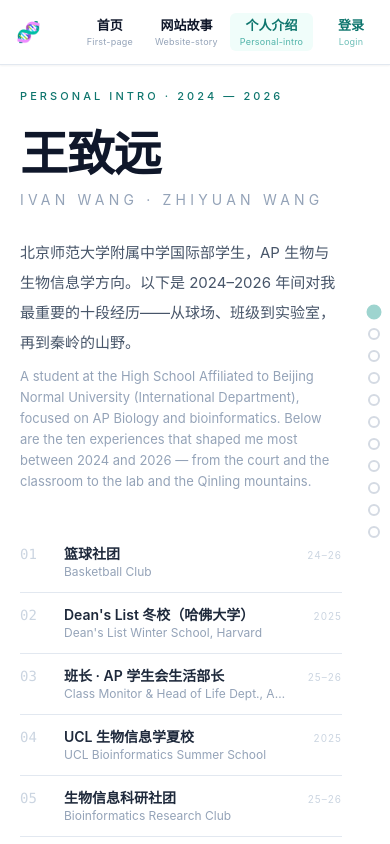
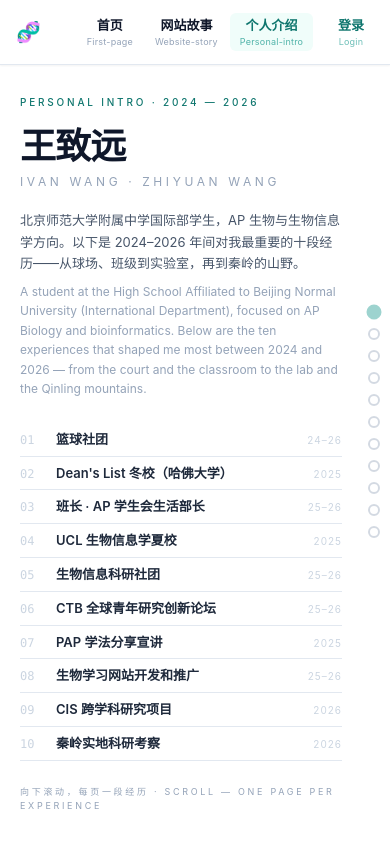
Before and after one commit to Bio-innovator/biochem-V2, a Next.js app: page /about in a window 390 px wide. Built offline with nearby package versions, Linux system fonts and the light colour scheme.

Commit message:
修正推送路径：介绍页放到仓库根目录 app/about/

```diff
--- a/app/about/page.tsx
+++ b/app/about/page.tsx
@@ -16,7 +16,7 @@ const iconProps = {
 
 // 折角文档
 const IconDoc = () => (
-  <svg {...iconProps} className="w-6 h-6 text-teal-700 shrink-0">
+  <svg {...iconProps} className="w-5 h-5 text-teal-700 shrink-0">
     <path d="M6 3.5h7.5L19 9v11a1.5 1.5 0 0 1-1.5 1.5h-11A1.5 1.5 0 0 1 5 20V5a1.5 1.5 0 0 1 1-1.5z" />
     <path d="M13.5 3.5V9H19" />
     <path d="M8.5 13h7M8.5 16h5" />
@@ -25,7 +25,7 @@ const IconDoc = () => (
 
 // 外链跳转
 const IconExternal = () => (
-  <svg {...iconProps} className="w-6 h-6 text-teal-700 shrink-0">
+  <svg {...iconProps} className="w-5 h-5 text-teal-700 shrink-0">
     <rect x="4" y="4" width="16" height="16" rx="2.5" />
     <path d="M10 14l5-5M11 9h4v4" />
   </svg>
@@ -297,44 +297,44 @@ const activities: Activity[] = [
 
 function ActivityPage({ a, total }: { a: Activity; total: number }) {
   return (
-    <div className="w-full max-w-6xl mx-auto text-left grid grid-cols-1 lg:grid-cols-12 gap-8 lg:gap-12">
+    <div className="w-full max-w-6xl mx-auto text-left grid grid-cols-1 lg:grid-cols-12 gap-6 lg:gap-10">
       {/* 档案栏：大编号 + 元信息 */}
-      <div className="lg:col-span-4 flex items-end justify-between gap-6 lg:block">
+      <div className="lg:col-span-4 flex flex-wrap items-end justify-between gap-x-5 gap-y-2 lg:block">
         <div>
-          <div className="font-mono text-5xl sm:text-6xl lg:text-7xl leading-none text-slate-900">
+          <div className="font-mono text-4xl sm:text-5xl lg:text-6xl leading-none text-slate-900">
             {a.index}
-            <span className="text-slate-300 text-2xl sm:text-3xl lg:text-4xl">⁄{total}</span>
+            <span className="text-slate-300 text-xl sm:text-2xl lg:text-3xl">⁄{total}</span>
           </div>
-          <p className="mt-3 text-[10px] sm:text-[11px] tracking-[0.28em] text-teal-700 font-medium uppercase">
+          <p className="mt-2 sm:mt-3 text-[9px] sm:text-[11px] tracking-[0.28em] text-teal-700 font-medium uppercase">
             {a.tagEn}
           </p>
         </div>
-        <dl className="text-right lg:text-left lg:mt-10 space-y-4 shrink-0">
+        <dl className="min-w-0 max-w-full text-right lg:text-left lg:mt-8 space-y-3">
           <div>
-            <dt className="text-[10px] uppercase tracking-widest text-slate-400 mb-1">时间 · Time</dt>
-            <dd className="text-sm font-medium text-slate-800">{a.timeZh}</dd>
-            <dd className="text-xs text-slate-400 mt-0.5">{a.timeEn}</dd>
+            <dt className="text-[10px] uppercase tracking-widest text-slate-400 mb-0.5">时间 · Time</dt>
+            <dd className="text-[13px] sm:text-sm font-medium text-slate-800 break-words">{a.timeZh}</dd>
+            <dd className="text-[11px] sm:text-xs text-slate-400 mt-0.5">{a.timeEn}</dd>
           </div>
           <div>
-            <dt className="text-[10px] uppercase tracking-widest text-slate-400 mb-1">角色 · Role</dt>
-            <dd className="text-sm font-medium text-slate-800">{a.roleZh}</dd>
-            <dd className="text-xs text-slate-400 mt-0.5">{a.roleEn}</dd>
+            <dt className="text-[10px] uppercase tracking-widest text-slate-400 mb-0.5">角色 · Role</dt>
+            <dd className="text-[13px] sm:text-sm font-medium text-slate-800 break-words">{a.roleZh}</dd>
+            <dd className="text-[11px] sm:text-xs text-slate-400 mt-0.5">{a.roleEn}</dd>
           </div>
         </dl>
       </div>
 
       {/* 内容栏 */}
       <div className="lg:col-span-8 min-w-0">
-        <h2 className="text-3xl sm:text-4xl font-bold text-slate-900 tracking-tight">{a.nameZh}</h2>
-        <p className="mt-1.5 text-base sm:text-lg text-slate-400">{a.nameEn}</p>
+        <h2 className="text-2xl sm:text-3xl lg:text-4xl font-bold text-slate-900 tracking-tight">{a.nameZh}</h2>
+        <p className="mt-1 sm:mt-1.5 text-sm sm:text-base lg:text-lg text-slate-400">{a.nameEn}</p>
 
-        <div className="mt-5 pt-5 border-t border-slate-200">
-          <p className="text-[15px] text-slate-600 leading-loose">{a.introZh}</p>
-          <p className="mt-3 text-[13px] text-slate-400 leading-relaxed">{a.introEn}</p>
+        <div className="mt-4 pt-4 border-t border-slate-200">
+          <p className="text-[13px] sm:text-[15px] text-slate-600 leading-relaxed sm:leading-loose">{a.introZh}</p>
+          <p className="mt-2.5 text-xs sm:text-[13px] text-slate-400 leading-relaxed">{a.introEn}</p>
         </div>
 
         {a.images && a.images.length > 0 && (
-          <div className={`mt-7 grid gap-5 ${a.images.length > 1 ? 'grid-cols-1 sm:grid-cols-2' : 'grid-cols-1'}`}>
+          <div className={`mt-5 grid gap-4 ${a.images.length > 1 ? 'grid-cols-1 sm:grid-cols-2' : 'grid-cols-1'}`}>
             {a.images.map((img, i) => (
               <figure key={img.src} className="min-w-0">
                 {/* 默认去色，悬停显色：档案翻阅感 */}
@@ -344,10 +344,10 @@ function ActivityPage({ a, total }: { a: Activity; total: number }) {
                   alt={`${a.nameZh} — ${img.captionZh}`}
                   loading="lazy"
                   className={`block w-auto max-w-full mx-auto border border-slate-200 bg-white grayscale-[45%] hover:grayscale-0 transition duration-500 ${
-                    a.images!.length > 1 ? 'max-h-[240px] sm:max-h-[260px]' : 'max-h-[300px] sm:max-h-[340px]'
+                    a.images!.length > 1 ? 'max-h-[150px] sm:max-h-[200px] lg:max-h-[220px]' : 'max-h-[180px] sm:max-h-[230px] lg:max-h-[270px]'
                   }`}
                 />
-                <figcaption className="mt-2 font-mono text-[10px] tracking-wide text-slate-400 text-center">
+                <figcaption className="mt-1.5 font-mono text-[9px] sm:text-[10px] tracking-wide text-slate-400 text-center">
                   FIG. {a.index}.{i + 1} — {img.captionZh} · {img.captionEn}
                 </figcaption>
               </figure>
@@ -356,19 +356,19 @@ function ActivityPage({ a, total }: { a: Activity; total: number }) {
         )}
 
         {a.links && a.links.length > 0 && (
-          <div className="mt-7">
+          <div className="mt-5">
             {a.links.map((link) => (
               <a
                 key={link.href}
                 href={link.href}
                 target="_blank"
                 rel="noopener noreferrer"
-                className="group flex items-center gap-4 border-t border-slate-200 last:border-b py-3.5 -mx-2 px-2 hover:bg-slate-50 transition-colors"
+                className="group flex items-center gap-3 sm:gap-4 border-t border-slate-200 last:border-b py-2.5 -mx-2 px-2 hover:bg-slate-50 transition-colors"
               >
                 {link.kind === 'pdf' ? <IconDoc /> : <IconExternal />}
                 <span className="flex-1 min-w-0">
                   <span className="block text-sm font-medium text-slate-800 truncate">{link.labelZh}</span>
-                  <span className="block text-xs text-slate-400 mt-0.5 truncate">
+                  <span className="block text-[11px] sm:text-xs text-slate-400 mt-0.5 truncate">
                     {link.labelEn} — {link.hint}
                   </span>
                 </span>
@@ -390,18 +390,18 @@ export default function AboutPage() {
   // 说明页
   const cover = (
     <div key="cover" className="w-full max-w-5xl mx-auto text-left">
-      <p className="text-[11px] tracking-[0.28em] text-teal-700 font-medium mb-6">
+      <p className="text-[10px] sm:text-[11px] tracking-[0.28em] text-teal-700 font-medium mb-4 sm:mb-6">
         PERSONAL INTRO · 2024 — 2026
       </p>
-      <h1 className="text-5xl sm:text-7xl font-bold text-slate-900 tracking-tight">王致远</h1>
-      <p className="mt-3 text-sm sm:text-base tracking-[0.3em] text-slate-400 uppercase">
+      <h1 className="text-4xl sm:text-6xl font-bold text-slate-900 tracking-tight">王致远</h1>
+      <p className="mt-2 sm:mt-3 text-xs sm:text-base tracking-[0.3em] text-slate-400 uppercase">
         Ivan Wang · Zhiyuan Wang
       </p>
-      <p className="mt-7 text-slate-600 leading-loose max-w-2xl text-[15px]">
+      <p className="mt-5 sm:mt-7 text-slate-600 leading-relaxed sm:leading-loose max-w-2xl text-[13px] sm:text-[15px]">
         北京师范大学附属中学国际部学生，AP 生物与生物信息学方向。以下是 2024–2026
         年间对我最重要的十段经历——从球场、班级到实验室，再到秦岭的山野。
       </p>
-      <p className="mt-2 text-[13px] text-slate-400 leading-relaxed max-w-2xl">
+      <p className="mt-2 text-xs sm:text-[13px] text-slate-400 leading-relaxed max-w-2xl">
         A student at the High School Affiliated to Beijing Normal University (International
         Department), focused on AP Biology and bioinformatics. Below are the ten experiences that
         shaped me most between 2024 and 2026 — from the court and the classroom to the lab and the
@@ -409,18 +409,18 @@ export default function AboutPage() {
       </p>
 
       {/* 档案目录 */}
-      <div className="mt-10 grid grid-cols-1 sm:grid-cols-2 gap-x-12">
+      <div className="mt-6 sm:mt-10 grid grid-cols-1 sm:grid-cols-2 gap-x-12">
         {activities.map((a) => (
           <div
             key={a.index}
-            className="group flex items-baseline gap-4 py-3 border-b border-slate-200 transition-colors hover:border-teal-400"
+            className="group flex items-baseline gap-3 sm:gap-4 py-1.5 sm:py-3 border-b border-slate-200 transition-colors hover:border-teal-400"
           >
-            <span className="font-mono text-sm text-slate-300 group-hover:text-teal-600 transition-colors w-7 shrink-0">
+            <span className="font-mono text-xs sm:text-sm text-slate-300 group-hover:text-teal-600 transition-colors w-6 sm:w-7 shrink-0">
               {a.index}
             </span>
             <div className="flex-1 min-w-0">
-              <div className="text-sm font-semibold text-slate-800 truncate">{a.nameZh}</div>
-              <div className="text-xs text-slate-400 truncate">{a.nameEn}</div>
+              <div className="text-[13px] sm:text-sm font-semibold text-slate-800 truncate">{a.nameZh}</div>
+              <div className="hidden sm:block text-xs text-slate-400 truncate">{a.nameEn}</div>
             </div>
             <span className="text-[10px] uppercase tracking-widest text-slate-300 group-hover:text-slate-400 transition-colors shrink-0">
               {a.yearShort}
@@ -429,7 +429,7 @@ export default function AboutPage() {
         ))}
       </div>
 
-      <p className="mt-10 text-[10px] tracking-[0.3em] text-slate-400">
+      <p className="mt-6 sm:mt-10 text-[9px] sm:text-[10px] tracking-[0.3em] text-slate-400">
         向下滚动，每页一段经历 · SCROLL — ONE PAGE PER EXPERIENCE
       </p>
     </div>
```
